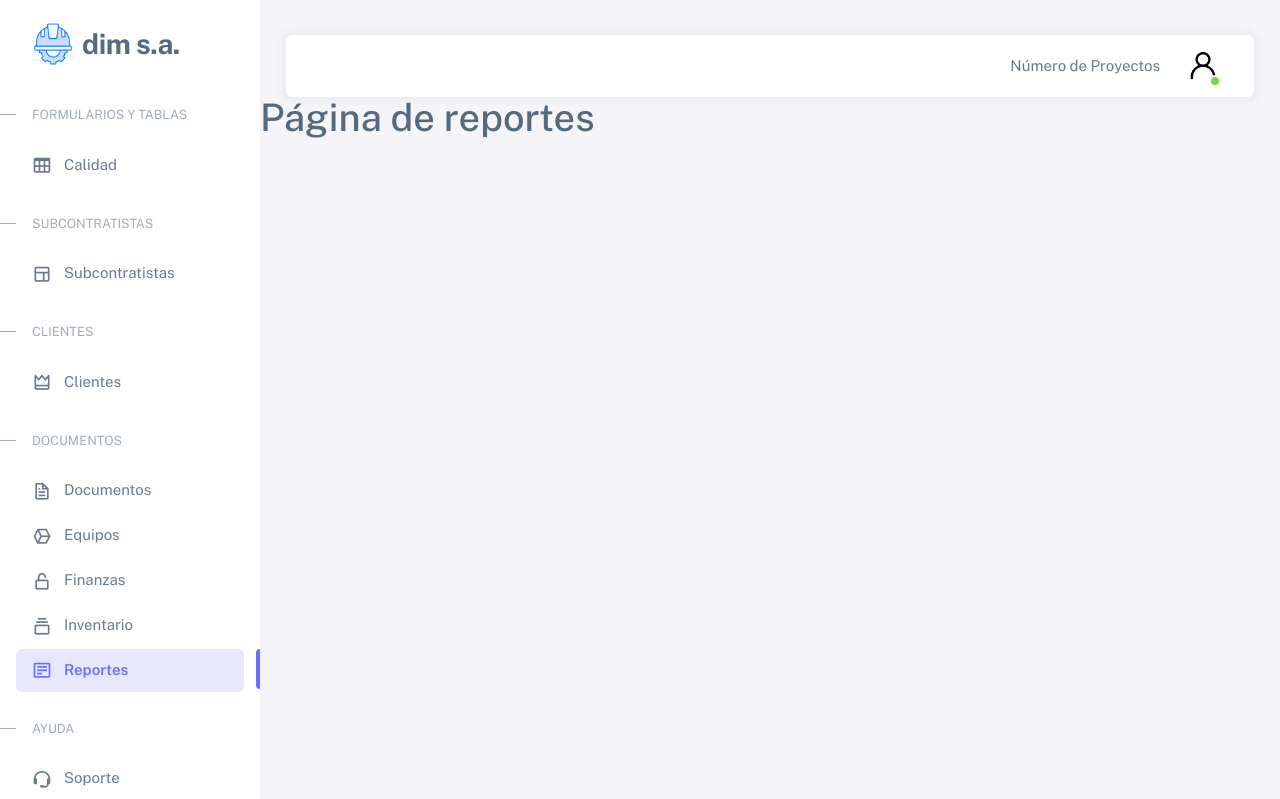
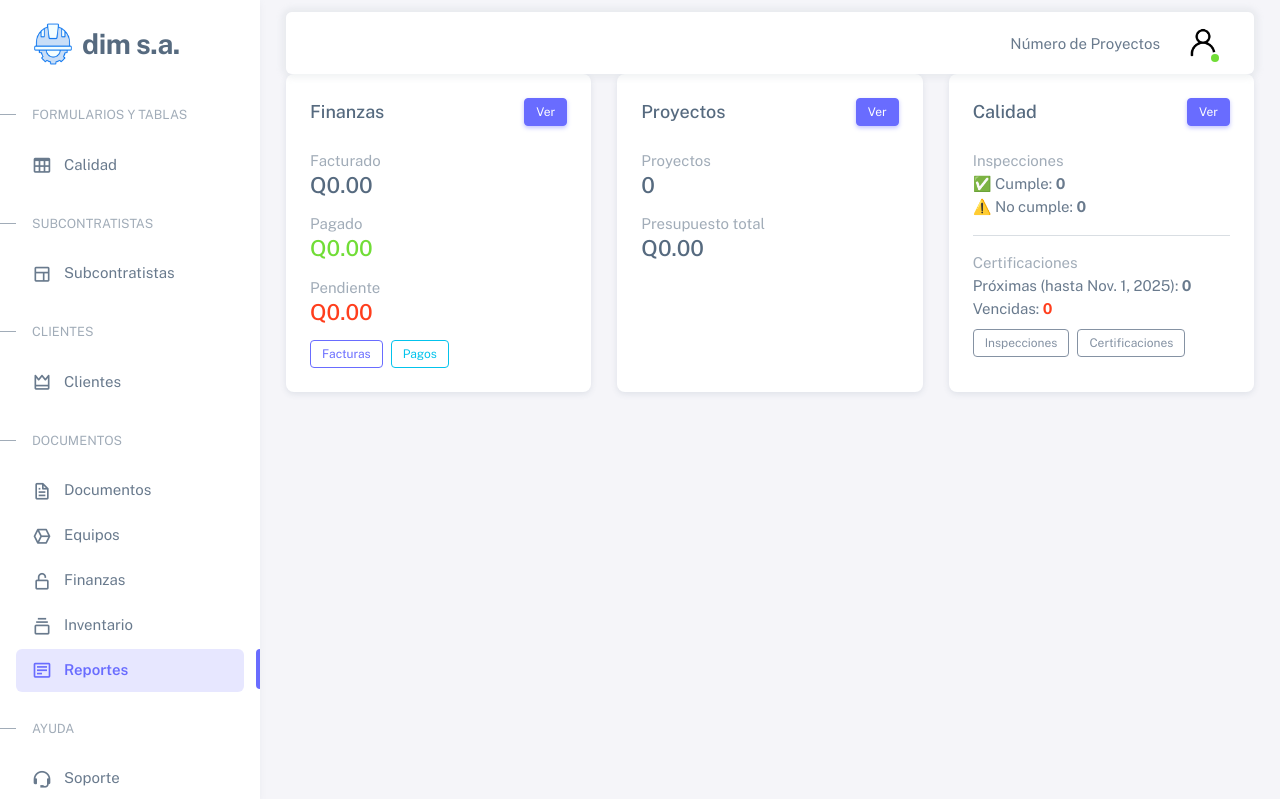
Before and after one commit to dmoralesc18/Proyecto_Desarrollo_WEB, a Django app: page /reports/ in a window 1280 px wide. Shown: the top 799 px of the page. Run offline with Django 5.2, Linux system fonts and the light colour scheme; data that the repository does not hold is empty; some libraries are stand-ins or nearby versions.

Commit message:
Pagina de reportes modificada

```diff
--- a/Apps/Reports/templates/reports.html
+++ b/Apps/Reports/templates/reports.html
@@ -1,6 +1,84 @@
 {% extends 'base.html' %}
 {% load static %}
+{% load humanize %}
 
 {% block content %}
-<h1>Página de reportes</h1>
+<div class="container-xxl">
+  <div class="row">
+    <!-- Card: Finanzas -->
+    <div class="col-md-6 col-lg-4 mb-4">
+      <div class="card h-100">
+        <div class="card-header d-flex justify-content-between align-items-center">
+          <h5 class="card-title mb-0">Finanzas</h5>
+          <a href="{% url 'financeapp' %}" class="btn btn-sm btn-primary">Ver</a>
+        </div>
+        <div class="card-body">
+          <div class="mb-3">
+            <span class="d-block text-muted">Facturado</span>
+            <h4 class="mb-0">Q{{ rep_total_facturado|floatformat:2|intcomma }}</h4>
+          </div>
+          <div class="mb-3">
+            <span class="d-block text-muted">Pagado</span>
+            <h4 class="mb-0 text-success">Q{{ rep_total_pagado|floatformat:2|intcomma }}</h4>
+          </div>
+          <div class="mb-3">
+            <span class="d-block text-muted">Pendiente</span>
+            <h4 class="mb-0 text-danger">Q{{ rep_total_pendiente|floatformat:2|intcomma }}</h4>
+          </div>
+          <div class="d-flex gap-2">
+            <a class="btn btn-outline-primary btn-sm" href="{% url 'invoice_list' %}">Facturas</a>
+            <a class="btn btn-outline-info btn-sm" href="{% url 'payment_list' %}">Pagos</a>
+          </div>
+        </div>
+      </div>
+    </div>
+
+    <!-- Card: Proyectos -->
+    <div class="col-md-6 col-lg-4 mb-4">
+      <div class="card h-100">
+        <div class="card-header d-flex justify-content-between align-items-center">
+          <h5 class="card-title mb-0">Proyectos</h5>
+          <a href="{% url 'projectsapp' %}" class="btn btn-sm btn-primary">Ver</a>
+        </div>
+        <div class="card-body">
+          <div class="mb-3">
+            <span class="d-block text-muted">Proyectos</span>
+            <h4 class="mb-0">{{ rep_proyectos_count|intcomma }}</h4>
+          </div>
+          <div class="mb-3">
+            <span class="d-block text-muted">Presupuesto total</span>
+            <h4 class="mb-0">Q{{ rep_presupuesto_total|floatformat:2|intcomma }}</h4>
+          </div>
+        </div>
+      </div>
+    </div>
+
+    <!-- Card: Calidad -->
+    <div class="col-md-6 col-lg-4 mb-4">
+      <div class="card h-100">
+        <div class="card-header d-flex justify-content-between align-items-center">
+          <h5 class="card-title mb-0">Calidad</h5>
+          <a href="{% url 'quality:qualityapp' %}" class="btn btn-sm btn-primary">Ver</a>
+        </div>
+        <div class="card-body">
+          <div class="mb-2">
+            <span class="d-block text-muted">Inspecciones</span>
+            <div>✅ Cumple: <strong>{{ rep_inspecciones_cumple|intcomma }}</strong></div>
+            <div>⚠️ No cumple: <strong>{{ rep_inspecciones_no_cumple|intcomma }}</strong></div>
+          </div>
+          <hr/>
+          <div class="mb-2">
+            <span class="d-block text-muted">Certificaciones</span>
+            <div>Próximas (hasta {{ next_30 }}): <strong>{{ rep_certificaciones_proximas|intcomma }}</strong></div>
+            <div>Vencidas: <strong class="text-danger">{{ rep_certificaciones_vencidas|intcomma }}</strong></div>
+          </div>
+          <div class="d-flex gap-2 mt-2">
+            <a class="btn btn-outline-secondary btn-sm" href="{% url 'quality:inspeccion_list' %}">Inspecciones</a>
+            <a class="btn btn-outline-secondary btn-sm" href="{% url 'quality:certificacion_list' %}">Certificaciones</a>
+          </div>
+        </div>
+      </div>
+    </div>
+  </div>
+</div>
 {% endblock %}
--- a/Apps/Reports/views.py
+++ b/Apps/Reports/views.py
@@ -1,6 +1,75 @@
-from django.shortcuts import render
 from django.views.generic import TemplateView
+from django.db.models import Sum
+from django.db.models.functions import Coalesce
+from django.db.models import Value, DecimalField, Q, F
+from django.utils import timezone
+
+from Apps.Finance.models import Factura, Pago
+from Apps.Projects.models import Proyecto, Presupuesto
+from Apps.Quality.models import Inspeccion, Certificacion
 
 # Create your views here.
 class ReportsView(TemplateView):
     template_name = 'reports.html'
+
+    def get_context_data(self, **kwargs):
+        context = super().get_context_data(**kwargs)
+
+        decimal_zero = Value(0, output_field=DecimalField(max_digits=14, decimal_places=2))
+
+        # Finanzas (globales)
+        total_facturado = Factura.objects.aggregate(
+            total=Coalesce(Sum('monto'), decimal_zero)
+        )['total']
+
+        total_pagado = Pago.objects.aggregate(
+            total=Coalesce(Sum('monto'), decimal_zero)
+        )['total']
+
+        total_pendiente = (
+            Factura.objects
+            .annotate(pagado=Coalesce(Sum('pago__monto'), decimal_zero))
+            .annotate(saldo=F('monto') - Coalesce(Sum('pago__monto'), decimal_zero))
+            .aggregate(total=Coalesce(Sum('saldo'), decimal_zero))['total']
+        )
+
+        # Proyectos
+        proyectos_count = Proyecto.objects.count()
+        presupuesto_total = Presupuesto.objects.aggregate(
+            total=Coalesce(Sum('monto_total'), decimal_zero)
+        )['total']
+
+        # Calidad
+        cumple_count = Inspeccion.objects.filter(resultado='Cumple').count()
+        no_cumple_count = Inspeccion.objects.filter(resultado='No Cumple').count()
+
+        today = timezone.now().date()
+        next_30 = today + timezone.timedelta(days=30)
+        certificaciones_proximas = Certificacion.objects.filter(
+            fecha_vencimiento__isnull=False,
+            fecha_vencimiento__gte=today,
+            fecha_vencimiento__lte=next_30,
+        ).count()
+        certificaciones_vencidas = Certificacion.objects.filter(
+            fecha_vencimiento__isnull=False,
+            fecha_vencimiento__lt=today,
+        ).count()
+
+        context.update({
+            # Finanzas
+            'rep_total_facturado': total_facturado,
+            'rep_total_pagado': total_pagado,
+            'rep_total_pendiente': total_pendiente,
+            # Proyectos
+            'rep_proyectos_count': proyectos_count,
+            'rep_presupuesto_total': presupuesto_total,
+            # Calidad
+            'rep_inspecciones_cumple': cumple_count,
+            'rep_inspecciones_no_cumple': no_cumple_count,
+            'rep_certificaciones_proximas': certificaciones_proximas,
+            'rep_certificaciones_vencidas': certificaciones_vencidas,
+            'today': today,
+            'next_30': next_30,
+        })
+
+        return context
```
